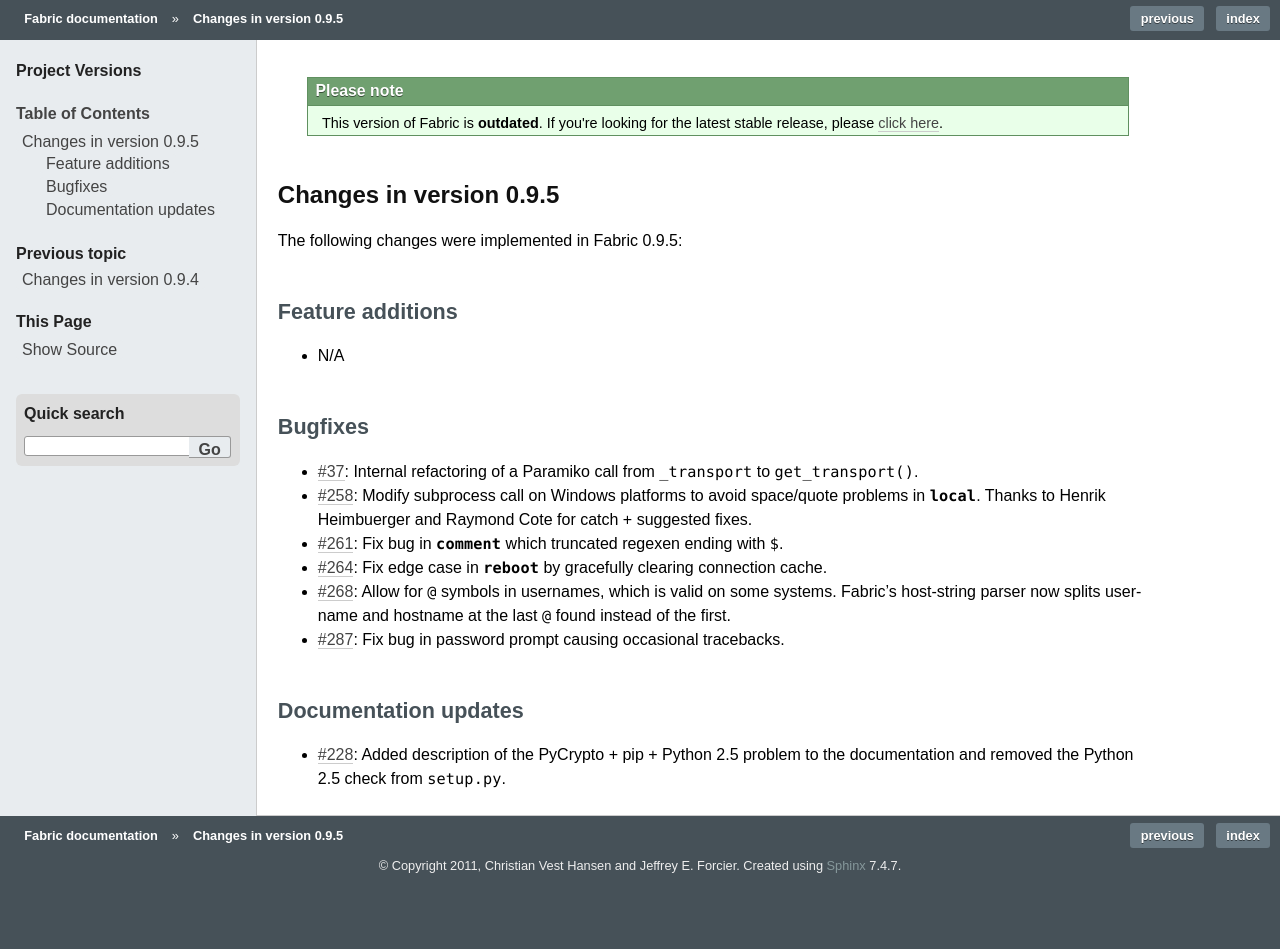
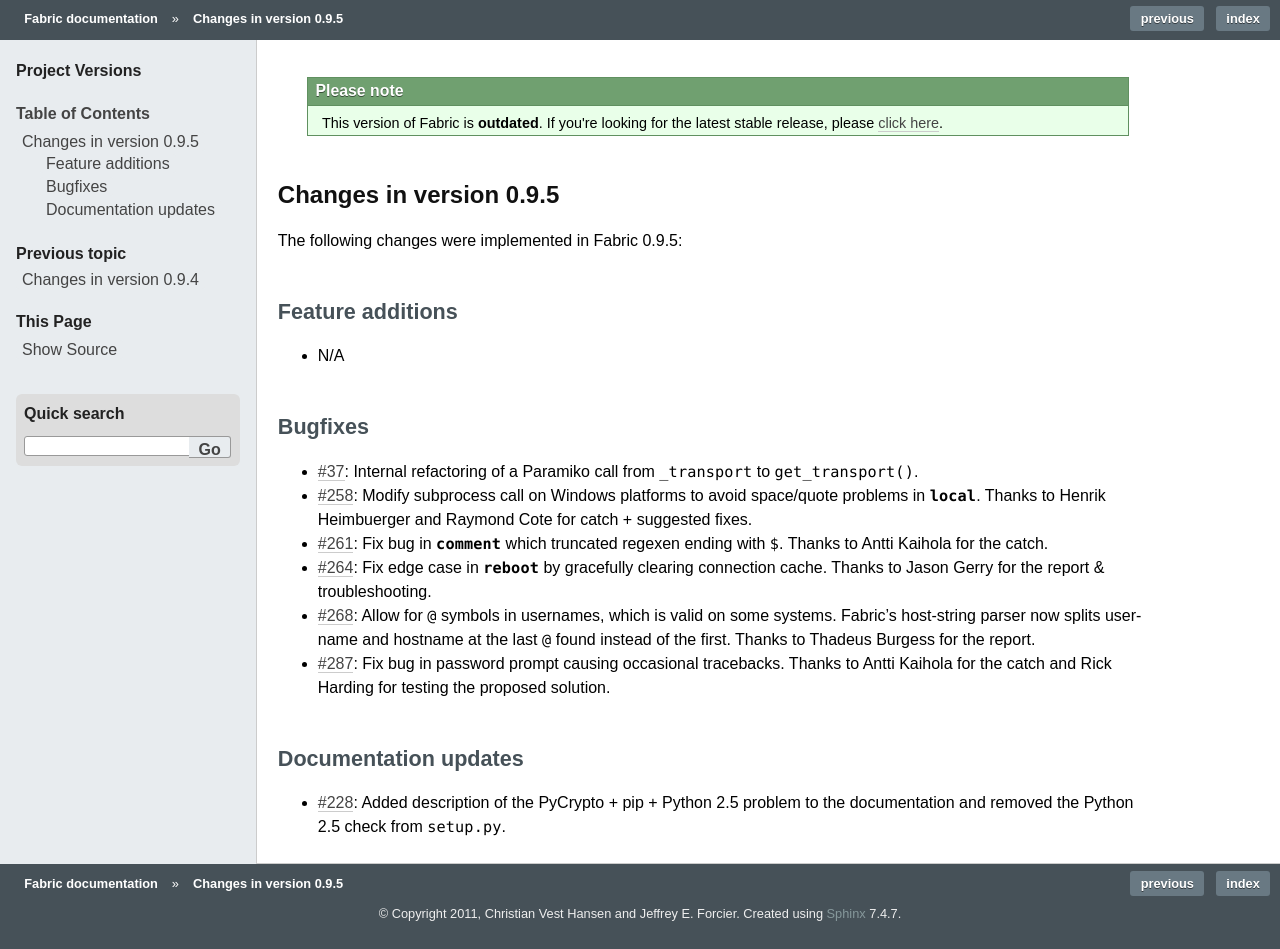
Before and after one commit to fabric/fabric, a Sphinx documentation site: the page built from docs/changes/0.9.5.rst, in a window 1280 px wide. Built offline with Sphinx 7.4.7, drawn with Linux system fonts in a browser that asks for light colours; the version number could not be read and is left out; before the commit the page ends 901 px from its top, so only the background shows below that.

Commit message:
Add missing credits for the 0.9.5 changelog

```diff
--- a/docs/changes/0.9.5.rst
+++ b/docs/changes/0.9.5.rst
@@ -18,13 +18,17 @@
   space/quote problems in `~fabric.operations.local`. Thanks to Henrik
   Heimbuerger and Raymond Cote for catch + suggested fixes.
 * :issue:`261`: Fix bug in `~fabric.contrib.files.comment` which truncated
-  regexen ending with ``$``.
+  regexen ending with ``$``. Thanks to Antti Kaihola for the catch.
 * :issue:`264`: Fix edge case in `~fabric.operations.reboot` by gracefully
-  clearing connection cache.
+  clearing connection cache. Thanks to Jason Gerry for the report &
+  troubleshooting.
 * :issue:`268`: Allow for ``@`` symbols in usernames, which is valid on some
   systems. Fabric's host-string parser now splits username and hostname at the
-  last ``@`` found instead of the first.
+  last ``@`` found instead of the first. Thanks to Thadeus Burgess for the
+  report.
 * :issue:`287`: Fix bug in password prompt causing occasional tracebacks.
+  Thanks to Antti Kaihola for the catch and Rick Harding for testing the
+  proposed solution.
 
 
 Documentation updates
```
